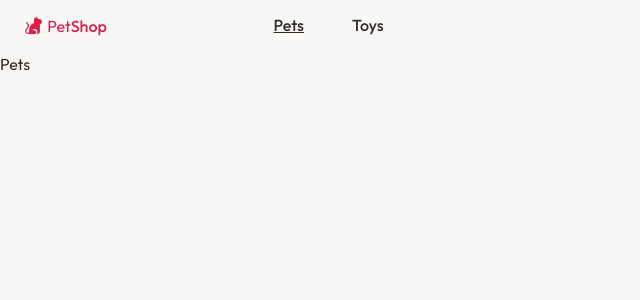
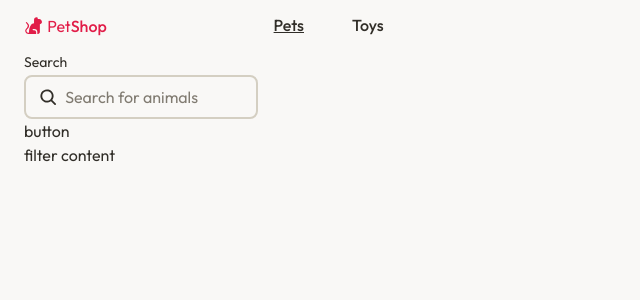
Before and after one commit to pnm122/coding-test, a Next.js app: page /pets in a window 1280 px wide. Shown: the top 300 px of the page, without its empty margins (0-640 px from the left). Built offline with nearby package versions, Linux system fonts and the light colour scheme.

Commit message:
Filters layout

```diff
--- a/src/app/pets/page.tsx
+++ b/src/app/pets/page.tsx
@@ -1,7 +1,11 @@
+import Filters from '@/components/Filters/Filters'
+import ProductsPage from '@/components/ProductsPage/ProductsPage'
 import React from 'react'
 
 export default function Pets() {
   return (
-    <div>Pets</div>
+    <ProductsPage>
+      <Filters />
+    </ProductsPage>
   )
 }
--- /dev/null
+++ b/src/components/Filters/Filters.tsx
@@ -0,0 +1,53 @@
+'use client'
+
+import { useRef, useState } from 'react'
+import FilterSearch from '../FilterSearch/FilterSearch'
+import MainFilters from '../MainFilters/MainFilters'
+import styles from './style.module.scss'
+import FluentFilter16Filled from '~icons/fluent/filter-16-filled'
+import FluentCaretDown16Filled from '~icons/fluent/caret-down-16-filled'
+import Dropdown from '../Dropdown/Dropdown'
+
+interface Props {
+  type: 'Pet' | 'Toy'
+}
+
+export default function Filters({
+  type
+}: Props) {
+  const [open, setOpen] = useState(false)
+  const firstFilterRef = useRef<HTMLButtonElement>(null)
+  const toggleButtonRef = useRef<HTMLButtonElement>(null)
+
+  return (
+    <div className={styles['filters']}>
+      <FilterSearch />
+      <MainFilters type={type} className={styles['desktop-filters']} />
+      <div className={styles['mobile-filters']}>
+        <button
+          aria-controls='filters-dropdown'
+          aria-expanded={open}
+          onClick={() => setOpen(!open)}
+          className={styles['filters-toggle']}
+          ref={toggleButtonRef}
+        >
+          <div className={styles['filters-toggle__main']}>
+            <FluentFilter16Filled />
+            <span>Filters</span>
+          </div>
+          <FluentCaretDown16Filled className={styles['caret']} />
+        </button>
+        <Dropdown
+          id='filters-dropdown'
+          className={styles['filters-dropdown']}
+          open={open}
+          onClose={() => setOpen(false)}
+          focusOnOpenRef={firstFilterRef}
+          toggleButton={toggleButtonRef}
+        >
+          <MainFilters firstFilterRef={firstFilterRef} type={type} />
+        </Dropdown>
+      </div>
+    </div>
+  )
+}
--- /dev/null
+++ b/src/components/Filters/style.module.scss
@@ -0,0 +1,49 @@
+@use '@/scss/breakpoints' as *;
+
+.filters {
+  position: sticky;
+  top: var(--header-size);
+  height: calc(100vh - var(--header-size));
+  max-height: calc(-webkit-fill-available - var(--header-size));
+  grid-column: 1 / 3;
+
+  @media screen and (width > $screen-sm) {
+    grid-column: 1 / 2;
+  }
+}
+
+.mobile-filters {
+  position: relative;
+
+  @media screen and (width > $screen-md) {
+    display: none;
+  }
+}
+
+.filters-toggle {
+  height: 44px;
+  display: flex;
+  justify-content: space-between;
+  align-items: center;
+  color: var(--heading);
+  border: 2px solid var(--border);
+  border-radius: 8px;
+  padding-inline: 12px;
+  width: 100%;
+
+  &__main {
+    display: flex;
+    align-items: center;
+    gap: 8px;
+  }
+
+  &[aria-expanded="true"] .caret {
+    rotate: 180deg;
+  }
+}
+
+.filters-dropdown {
+  border-radius: 8px;
+  width: 100%;
+  max-height: 400px;
+}
--- a/src/components/Header/Header.tsx
+++ b/src/components/Header/Header.tsx
@@ -4,7 +4,7 @@ import HeaderLink from './HeaderLink'
 
 export default function Header() {
   return (
-    <div className={styles['header']}>
+    <header className={styles['header']}>
       <Logo />
       <nav className={styles['header__nav']}>
         <ul className={styles['links']}>
@@ -22,6 +22,6 @@ export default function Header() {
           </li>
         </ul>
       </nav>
-    </div>
+    </header>
   )
 }
--- a/src/components/Header/style.module.scss
+++ b/src/components/Header/style.module.scss
@@ -3,10 +3,12 @@
 
 .header {
   @include container;
-  height: 52px;
+  height: var(--header-size);
   display: flex;
   align-items: center;
   justify-content: space-between;
+  position: sticky;
+  top: 0;
 
   @media screen and (width > $screen-md) {
     @include page-columns;
--- /dev/null
+++ b/src/components/MainFilters/MainFilters.tsx
@@ -0,0 +1,25 @@
+import createClasses from '@/utils/createClasses'
+import styles from './style.module.scss'
+import React from 'react'
+
+interface Props {
+  type: 'Pet' | 'Toy'
+  className?: string
+  firstFilterRef?: React.RefObject<HTMLButtonElement | null>
+}
+
+export default function MainFilters({
+  type,
+  className,
+  firstFilterRef
+}: Props) {
+  return (
+    <div className={createClasses({
+      [styles['filters']]: true,
+      ...(className ? { [className]: true } : {})
+    })}>
+      <button ref={firstFilterRef}>button</button>
+      filter content
+    </div>
+  )
+}
--- /dev/null
+++ b/src/components/ProductsPage/ProductsPage.tsx
@@ -0,0 +1,11 @@
+import styles from './style.module.scss'
+
+export default function ProductsPage({
+  children
+}: React.PropsWithChildren) {
+  return (
+    <main className={styles['page']}>
+      {children}
+    </main>
+  )
+}
--- /dev/null
+++ b/src/components/ProductsPage/style.module.scss
@@ -0,0 +1,6 @@
+@use '@/scss/layout' as *;
+
+.page {
+  @include page-columns;
+  @include container;
+}
--- a/src/scss/defaults.scss
+++ b/src/scss/defaults.scss
@@ -1,4 +1,8 @@
 :root {
+  --header-size: 52px;
+  --shadow-base: 2px 3px 12px rgba(0, 0, 0, 0.15);
+  --timing: cubic-bezier(0.175, 0.885, 0.32, 1.275);
+
   font: var(--font-body-base);
 
   background-color: var(--background);
```
Also changed, not shown: src/components/MainFilters/style.module.scss (added).
